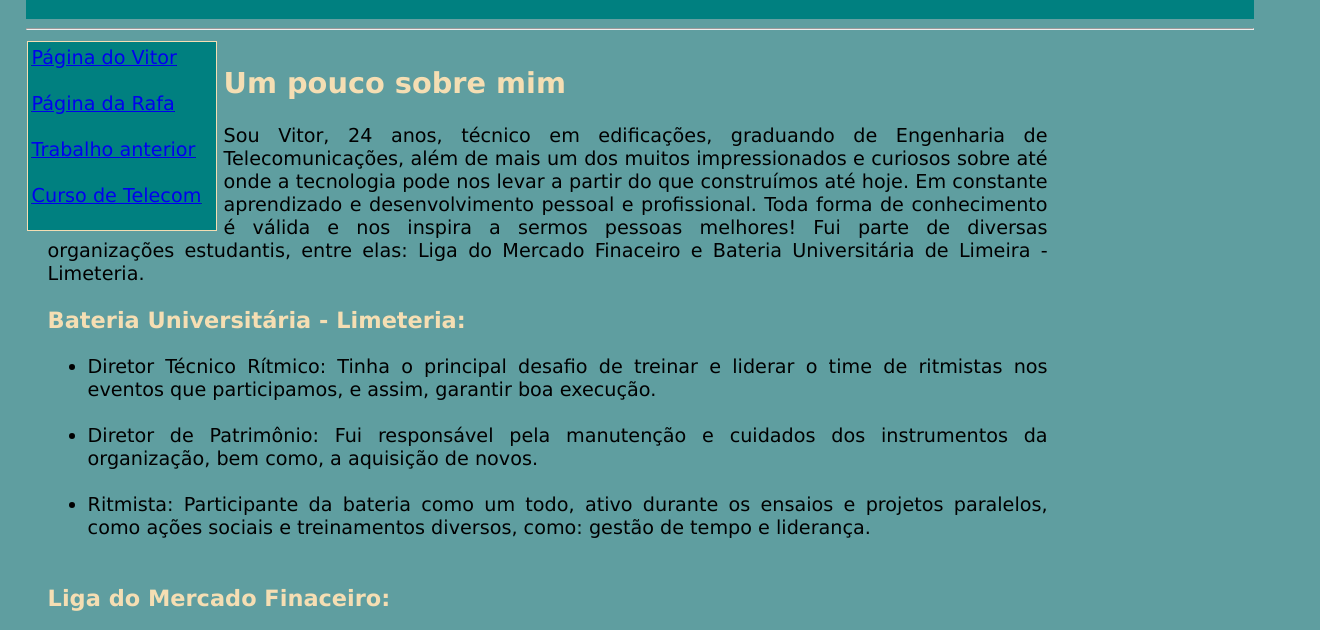
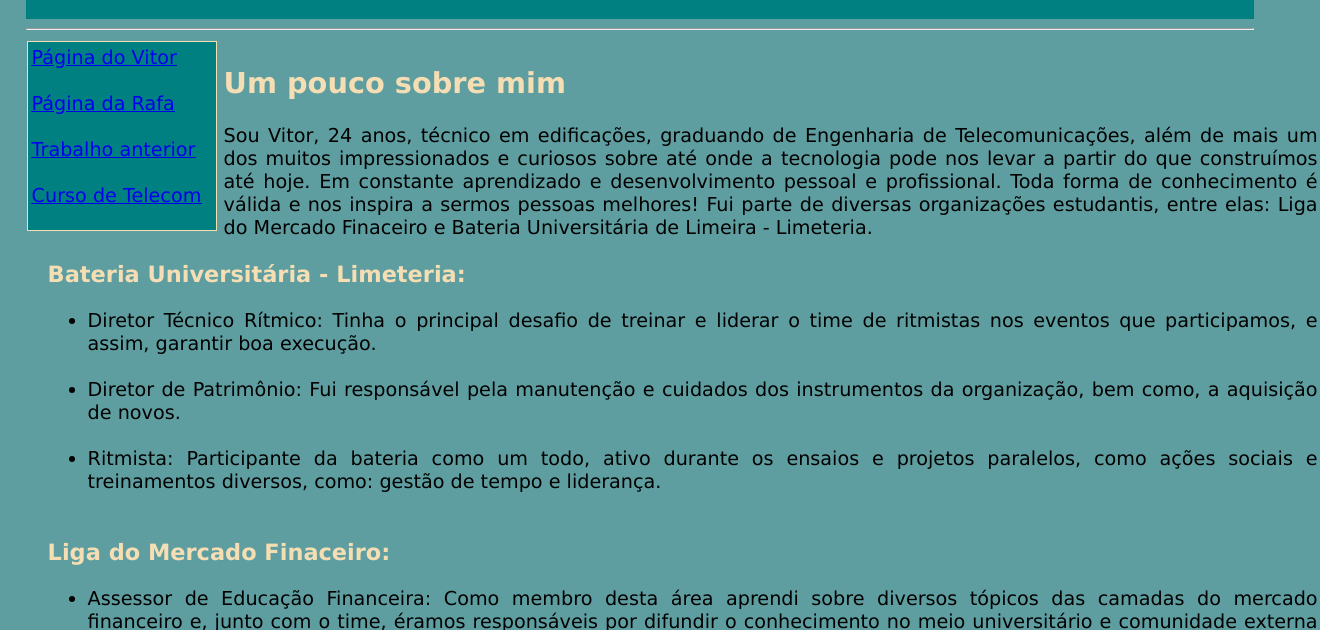
Before and after one commit to Vcintrao/ProgWeb, a plain HTML site: page Atividade4.html in a window 1280 px wide. Shown: the part 103-733 px from the top of the page, 1320 px wide, since content can reach past the window. Drawn offline with Linux system fonts and the light colour scheme.

Commit message:
Atualiz.

```diff
--- a/Estilo.CSS
+++ b/Estilo.CSS
@@ -41,7 +41,7 @@ body{
     font-family: verdana;
     color: wheat;
     text-align:justify;
-    width: 1000px;
+    width: 1270px;
     height: 70%;
     margin-left: 20px;
     margin-top: 0%;
```
